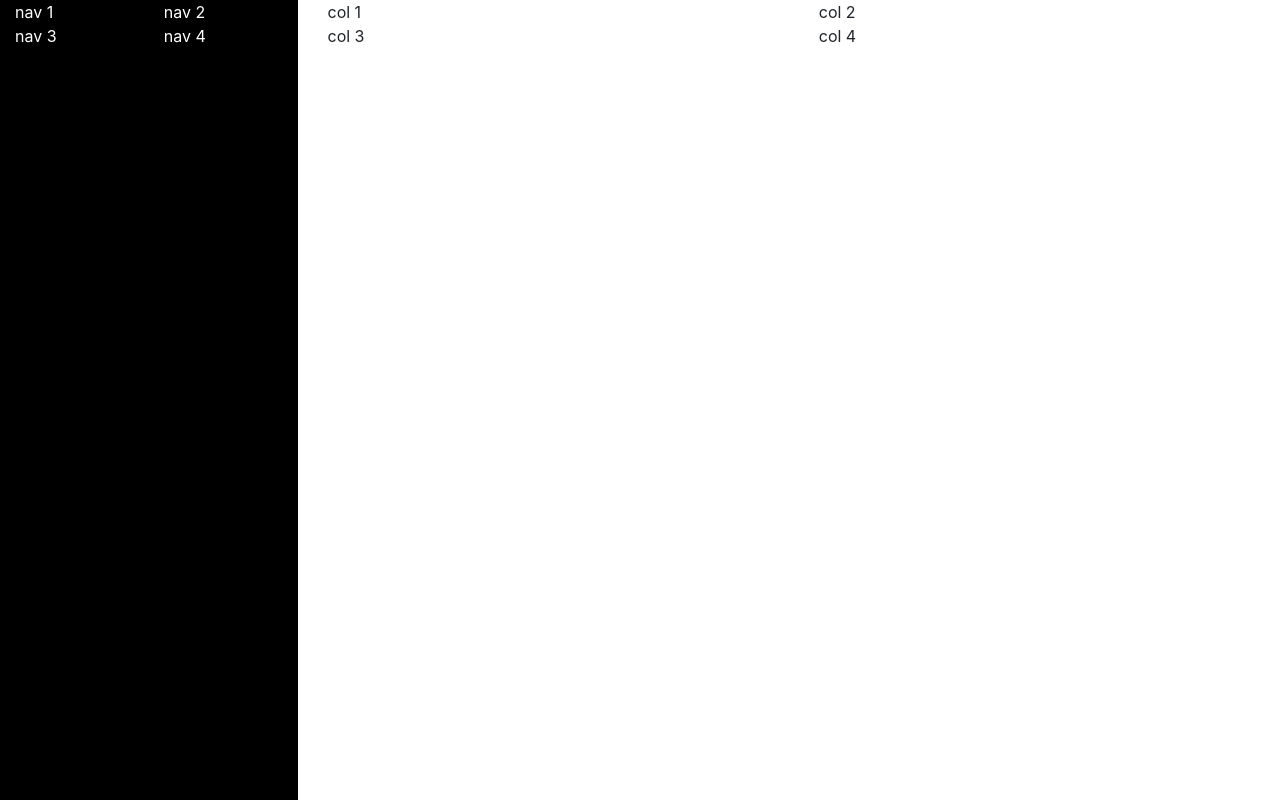
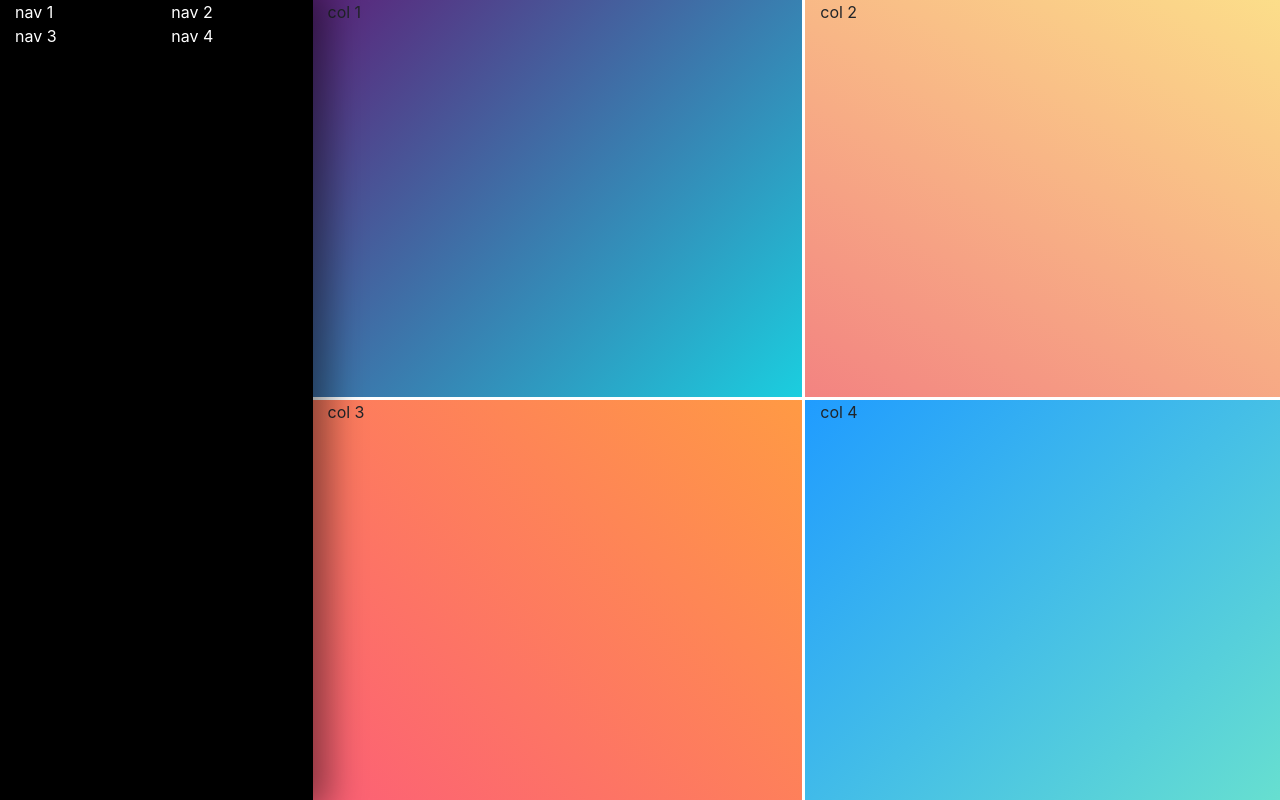
Before and after one commit to CHBaker/readables, a React (Create React App) app in the folder app/: page / in a window 1280 px wide. Built offline with nearby package versions, Linux system fonts and the light colour scheme.

Commit message:
STYLE: basic main page styles

```diff
--- a/app/src/App.css
+++ b/app/src/App.css
@@ -3,5 +3,5 @@
 }
 
 .nav-col {
-    padding-right: 0;
+    padding-right: 0 !important;
 }
--- a/app/src/components/main/Main.js
+++ b/app/src/components/main/Main.js
@@ -6,20 +6,20 @@ class Main extends Component {
 
     render() {
         return (
-            <div>
-                <div className='row'>
-                    <div className='col'>
+            <div className='main'>
+                <div className='row top-row'>
+                    <div className='col top-left'>
                         col 1
                     </div>
-                    <div className='col'>
+                    <div className='col top-right'>
                         col 2
                     </div>
                 </div>
-                <div className='row'>
-                    <div className='col'>
+                <div className='row bottom-row'>
+                    <div className='col bottom-left'>
                         col 3
                     </div>
-                    <div className='col'>
+                    <div className='col bottom-right'>
                         col 4
                     </div>
                 </div>
--- a/app/src/components/main/main.css
+++ b/app/src/components/main/main.css
@@ -1,3 +1,35 @@
 .main {
+    height: 100%;
+}
 
+.bottom-row, .top-row {
+    height: 50%;
 }
+
+.top-left {
+    background: -webkit-linear-gradient(315deg, #5b247a 0%,#1bcedf 100%);
+    background: -o-linear-gradient(315deg, #5b247a 0%,#1bcedf 100%);
+    background: linear-gradient(135deg, #5b247a 0%,#1bcedf 100%);
+    border-right: 3px solid white;
+    border-bottom: 3px solid white;
+}
+
+.top-right {
+    background: -webkit-linear-gradient(315deg, #fcdf8a 0%,#f38381 100%);
+    background: -o-linear-gradient(315deg, #fcdf8a 0%,#f38381 100%);
+    background: linear-gradient(210deg, #fcdf8a 0%,#f38381 100%);
+    border-bottom: 3px solid white;
+}
+
+.bottom-left {
+    background: -webkit-linear-gradient(315deg, #fc6076 0%,#ff9a44 100%);
+    background: -o-linear-gradient(315deg, #fc6076 0%,#ff9a44 100%);
+    background: linear-gradient(45deg, #fc6076 0%,#ff9a44 100%);
+    border-right: 3px solid white;
+}
+
+.bottom-right {
+    background: -webkit-linear-gradient(315deg, #209cff 0%,#68e0cf 100%);
+    background: -o-linear-gradient(315deg, #209cff 0%,#68e0cf 100%);
+    background: linear-gradient(135deg, #209cff 0%,#68e0cf 100%);
+}
--- a/app/src/components/nav/nav.css
+++ b/app/src/components/nav/nav.css
@@ -2,4 +2,7 @@
     background: black;
     color: white;
     height: 100%;
+    position: relative;
+    z-index: 5;
+    box-shadow: 5px 0px 35px 10px #00000078;
 }
```
